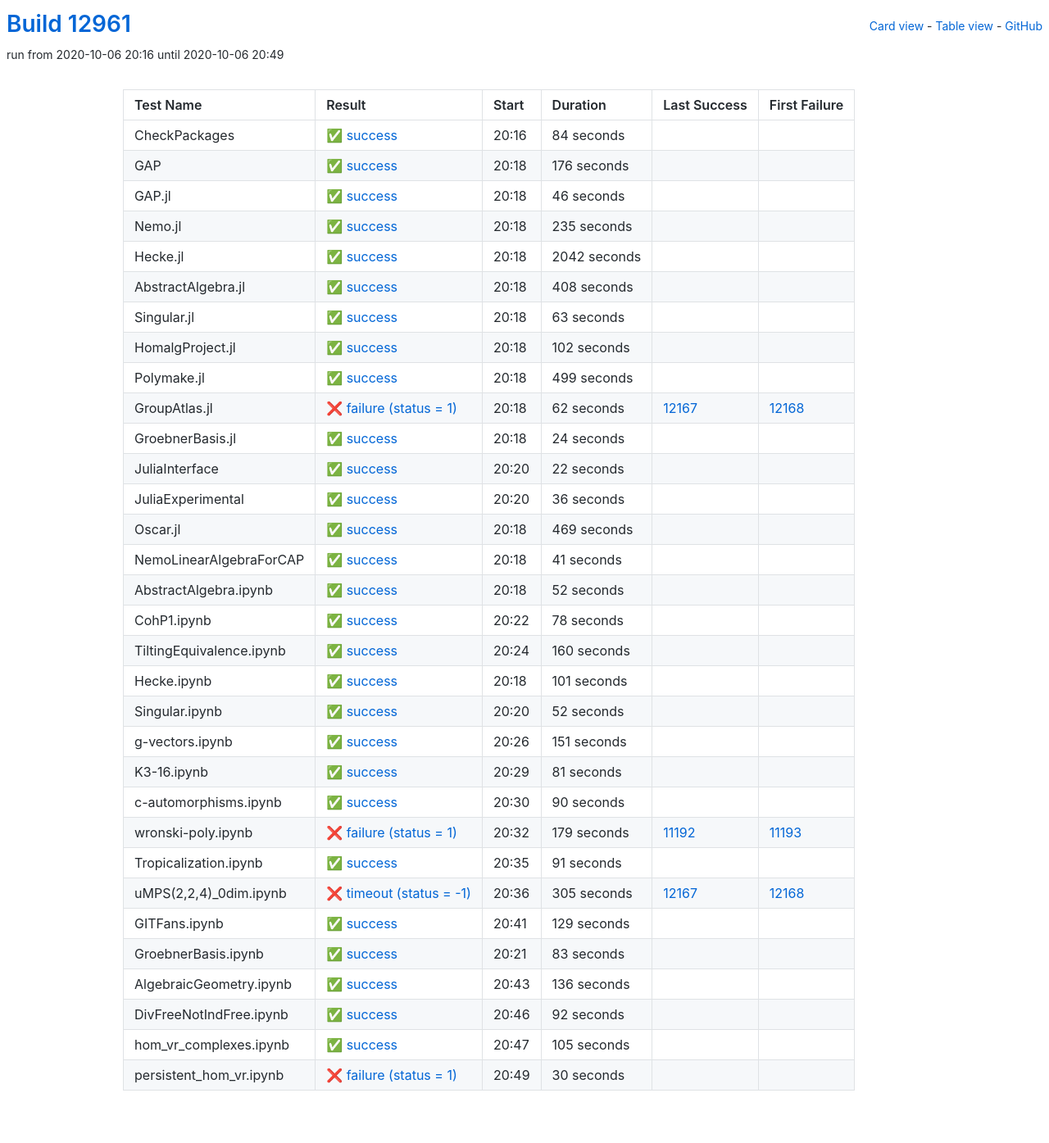
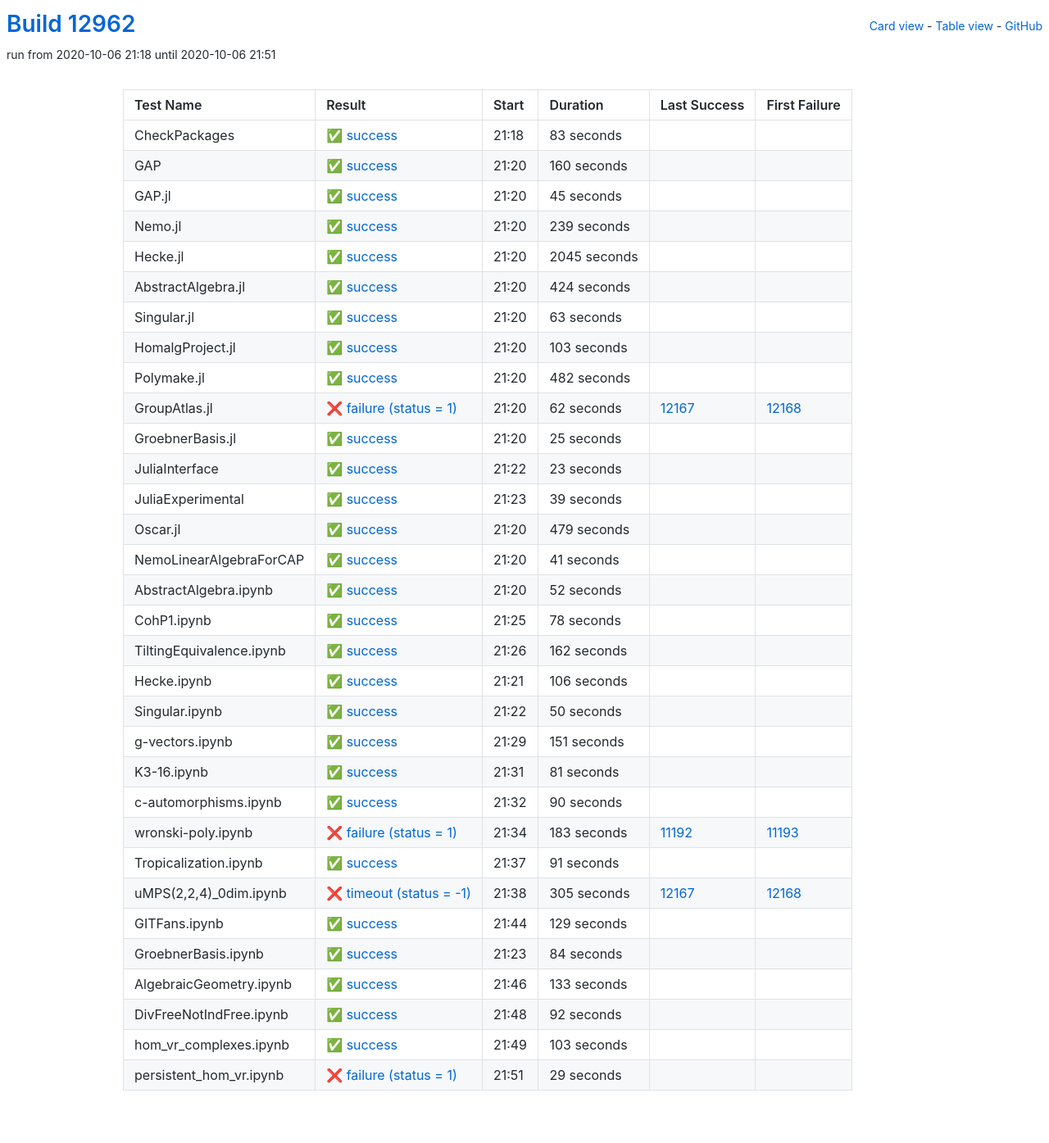
Before and after one commit to oscar-system/oscar-ci-status, a Jekyll site: the page built from table.html, in a window 1280 px wide. Shown: the whole page at 82% size. Built offline with Jekyll 4.4.1, drawn with Linux system fonts in a browser that asks for light colours.

Commit message:
Build #12962

```diff
--- a/_data/ci.yml
+++ b/_data/ci.yml
@@ -1,6 +1,6 @@
 ---
-build: 12961
-build_url: https://oscarci.mathematik.uni-kl.de/job/oscar/12961/
+build: 12962
+build_url: https://oscarci.mathematik.uni-kl.de/job/oscar/12962/
 job: oscar
 organization: oscar-system
 repo: oscar-ci-status
@@ -8,80 +8,80 @@
 tests:
 - name: CheckPackages
   id: checkpackages
-  log: https://oscarci.mathematik.uni-kl.de/job/oscar/12961/artifact/logs/build-12961/CheckPackages.log
-  start: 2020-10-06 20:16
+  log: https://oscarci.mathematik.uni-kl.de/job/oscar/12962/artifact/logs/build-12962/CheckPackages.log
+  start: 2020-10-06 21:18
   success: true
   exitcode: 0
   status: success
-  duration: 84
+  duration: 83
   last_success: false
   last_success_url:
   first_failure: false
   first_failure_url:
 - name: GAP
   id: gap
-  log: https://oscarci.mathematik.uni-kl.de/job/oscar/12961/artifact/logs/build-12961/GAP.log
-  start: 2020-10-06 20:18
+  log: https://oscarci.mathematik.uni-kl.de/job/oscar/12962/artifact/logs/build-12962/GAP.log
+  start: 2020-10-06 21:20
   success: true
   exitcode: 0
   status: success
-  duration: 176
+  duration: 160
   last_success: false
   last_success_url:
   first_failure: false
   first_failure_url:
 - name: GAP.jl
   id: gap-jl
-  log: https://oscarci.mathematik.uni-kl.de/job/oscar/12961/artifact/logs/build-12961/GAP.jl.log
-  start: 2020-10-06 20:18
+  log: https://oscarci.mathematik.uni-kl.de/job/oscar/12962/artifact/logs/build-12962/GAP.jl.log
+  start: 2020-10-06 21:20
   success: true
   exitcode: 0
   status: success
-  duration: 46
+  duration: 45
   last_success: false
   last_success_url:
   first_failure: false
   first_failure_url:
 - name: Nemo.jl
   id: nemo-jl
-  log: https://oscarci.mathematik.uni-kl.de/job/oscar/12961/artifact/logs/build-12961/Nemo.jl.log
-  start: 2020-10-06 20:18
+  log: https://oscarci.mathematik.uni-kl.de/job/oscar/12962/artifact/logs/build-12962/Nemo.jl.log
+  start: 2020-10-06 21:20
   success: true
   exitcode: 0
   status: success
-  duration: 235
+  duration: 239
   last_success: false
   last_success_url:
   first_failure: false
   first_failure_url:
 - name: Hecke.jl
   id: hecke-jl
-  log: https://oscarci.mathematik.uni-kl.de/job/oscar/12961/artifact/logs/build-12961/Hecke.jl.log
-  start: 2020-10-06 20:18
+  log: https://oscarci.mathematik.uni-kl.de/job/oscar/12962/artifact/logs/build-12962/Hecke.jl.log
+  start: 2020-10-06 21:20
   success: true
   exitcode: 0
   status: success
-  duration: 2042
+  duration: 2045
   last_success: false
   last_success_url:
   first_failure: false
   first_failure_url:
 - name: AbstractAlgebra.jl
   id: abstractalgebra-jl
-  log: https://oscarci.mathematik.uni-kl.de/job/oscar/12961/artifact/logs/build-12961/AbstractAlgebra.jl.log
-  start: 2020-10-06 20:18
+  log: https://oscarci.mathematik.uni-kl.de/job/oscar/12962/artifact/logs/build-12962/AbstractAlgebra.jl.log
+  start: 2020-10-06 21:20
   success: true
   exitcode: 0
   status: success
-  duration: 408
+  duration: 424
   last_success: false
   last_success_url:
   first_failure: false
   first_failure_url:
 - name: Singular.jl
   id: singular-jl
-  log: https://oscarci.mathematik.uni-kl.de/job/oscar/12961/artifact/logs/build-12961/Singular.jl.log
-  start: 2020-10-06 20:18
+  log: https://oscarci.mathematik.uni-kl.de/job/oscar/12962/artifact/logs/build-12962/Singular.jl.log
+  start: 2020-10-06 21:20
   success: true
   exitcode: 0
   status: success
@@ -92,32 +92,32 @@
   first_failure_url:
 - name: HomalgProject.jl
   id: homalgproject-jl
-  log: https://oscarci.mathematik.uni-kl.de/job/oscar/12961/artifact/logs/build-12961/HomalgProject.jl.log
-  start: 2020-10-06 20:18
+  log: https://oscarci.mathematik.uni-kl.de/job/oscar/12962/artifact/logs/build-12962/HomalgProject.jl.log
+  start: 2020-10-06 21:20
   success: true
   exitcode: 0
   status: success
-  duration: 102
+  duration: 103
   last_success: false
   last_success_url:
   first_failure: false
   first_failure_url:
 - name: Polymake.jl
   id: polymake-jl
-  log: https://oscarci.mathematik.uni-kl.de/job/oscar/12961/artifact/logs/build-12961/Polymake.jl.log
-  start: 2020-10-06 20:18
+  log: https://oscarci.mathematik.uni-kl.de/job/oscar/12962/artifact/logs/build-12962/Polymake.jl.log
+  start: 2020-10-06 21:20
   success: true
   exitcode: 0
   status: success
-  duration: 499
+  duration: 482
   last_success: false
   last_success_url:
   first_failure: false
   first_failure_url:
 - name: GroupAtlas.jl
   id: groupatlas-jl
-  log: https://oscarci.mathematik.uni-kl.de/job/oscar/12961/artifact/logs/build-12961/GroupAtlas.jl.log
-  start: 2020-10-06 20:18
+  log: https://oscarci.mathematik.uni-kl.de/job/oscar/12962/artifact/logs/build-12962/GroupAtlas.jl.log
+  start: 2020-10-06 21:20
   success: false
   exitcode: 1
   status: failure
@@ -128,56 +128,56 @@
   first_failure_url: https://oscarci.mathematik.uni-kl.de/job/oscar/12168/
 - name: GroebnerBasis.jl
   id: groebnerbasis-jl
-  log: https://oscarci.mathematik.uni-kl.de/job/oscar/12961/artifact/logs/build-12961/GroebnerBasis.jl.log
-  start: 2020-10-06 20:18
+  log: https://oscarci.mathematik.uni-kl.de/job/oscar/12962/artifact/logs/build-12962/GroebnerBasis.jl.log
+  start: 2020-10-06 21:20
   success: true
   exitcode: 0
   status: success
-  duration: 24
+  duration: 25
   last_success: false
   last_success_url:
   first_failure: false
   first_failure_url:
 - name: JuliaInterface
   id: juliainterface
-  log: https://oscarci.mathematik.uni-kl.de/job/oscar/12961/artifact/logs/build-12961/JuliaInterface.log
-  start: 2020-10-06 20:20
+  log: https://oscarci.mathematik.uni-kl.de/job/oscar/12962/artifact/logs/build-12962/JuliaInterface.log
+  start: 2020-10-06 21:22
   success: true
   exitcode: 0
   status: success
-  duration: 22
+  duration: 23
   last_success: false
   last_success_url:
   first_failure: false
   first_failure_url:
 - name: JuliaExperimental
   id: juliaexperimental
-  log: https://oscarci.mathematik.uni-kl.de/job/oscar/12961/artifact/logs/build-12961/JuliaExperimental.log
-  start: 2020-10-06 20:20
+  log: https://oscarci.mathematik.uni-kl.de/job/oscar/12962/artifact/logs/build-12962/JuliaExperimental.log
+  start: 2020-10-06 21:23
   success: true
   exitcode: 0
   status: success
-  duration: 36
+  duration: 39
   last_success: false
   last_success_url:
   first_failure: false
   first_failure_url:
 - name: Oscar.jl
   id: oscar-jl
-  log: https://oscarci.mathematik.uni-kl.de/job/oscar/12961/artifact/logs/build-12961/Oscar.jl.log
-  start: 2020-10-06 20:18
+  log: https://oscarci.mathematik.uni-kl.de/job/oscar/12962/artifact/logs/build-12962/Oscar.jl.log
+  start: 2020-10-06 21:20
   success: true
   exitcode: 0
   status: success
-  duration: 469
+  duration: 479
   last_success: false
   last_success_url:
   first_failure: false
   first_failure_url:
 - name: NemoLinearAlgebraForCAP
   id: nemolinearalgebraforcap
-  log: https://oscarci.mathematik.uni-kl.de/job/oscar/12961/artifact/logs/build-12961/NemoLinearAlgebraForCAP.log
-  start: 2020-10-06 20:18
+  log: https://oscarci.mathematik.uni-kl.de/job/oscar/12962/artifact/logs/build-12962/NemoLinearAlgebraForCAP.log
+  start: 2020-10-06 21:20
   success: true
   exitcode: 0
   status: success
@@ -188,8 +188,8 @@
   first_failure_url:
 - name: AbstractAlgebra.ipynb
   id: abstractalgebra-ipynb
-  log: https://oscarci.mathematik.uni-kl.de/job/oscar/12961/artifact/logs/build-12961/AbstractAlgebra.ipynb.log
-  start: 2020-10-06 20:18
+  log: https://oscarci.mathematik.uni-kl.de/job/oscar/12962/artifact/logs/build-12962/AbstractAlgebra.ipynb.log
+  start: 2020-10-06 21:20
   success: true
   exitcode: 0
   status: success
@@ -200,8 +200,8 @@
   first_failure_url:
 - name: CohP1.ipynb
   id: cohp1-ipynb
-  log: https://oscarci.mathematik.uni-kl.de/job/oscar/12961/artifact/logs/build-12961/CohP1.ipynb.log
-  start: 2020-10-06 20:22
+  log: https://oscarci.mathematik.uni-kl.de/job/oscar/12962/artifact/logs/build-12962/CohP1.ipynb.log
+  start: 2020-10-06 21:25
   success: true
   exitcode: 0
   status: success
@@ -212,44 +212,44 @@
   first_failure_url:
 - name: TiltingEquivalence.ipynb
   id: tiltingequivalence-ipynb
-  log: https://oscarci.mathematik.uni-kl.de/job/oscar/12961/artifact/logs/build-12961/TiltingEquivalence.ipynb.log
-  start: 2020-10-06 20:24
+  log: https://oscarci.mathematik.uni-kl.de/job/oscar/12962/artifact/logs/build-12962/TiltingEquivalence.ipynb.log
+  start: 2020-10-06 21:26
   success: true
   exitcode: 0
   status: success
-  duration: 160
+  duration: 162
   last_success: false
   last_success_url:
   first_failure: false
   first_failure_url:
 - name: Hecke.ipynb
   id: hecke-ipynb
-  log: https://oscarci.mathematik.uni-kl.de/job/oscar/12961/artifact/logs/build-12961/Hecke.ipynb.log
-  start: 2020-10-06 20:18
+  log: https://oscarci.mathematik.uni-kl.de/job/oscar/12962/artifact/logs/build-12962/Hecke.ipynb.log
+  start: 2020-10-06 21:21
   success: true
   exitcode: 0
   status: success
-  duration: 101
+  duration: 106
   last_success: false
   last_success_url:
   first_failure: false
   first_failure_url:
 - name: Singular.ipynb
   id: singular-ipynb
-  log: https://oscarci.mathematik.uni-kl.de/job/oscar/12961/artifact/logs/build-12961/Singular.ipynb.log
-  start: 2020-10-06 20:20
+  log: https://oscarci.mathematik.uni-kl.de/job/oscar/12962/artifact/logs/build-12962/Singular.ipynb.log
+  start: 2020-10-06 21:22
   success: true
   exitcode: 0
   status: success
-  duration: 52
+  duration: 50
   last_success: false
   last_success_url:
   first_failure: false
   first_failure_url:
 - name: g-vectors.ipynb
   id: g-vectors-ipynb
-  log: https://oscarci.mathematik.uni-kl.de/job/oscar/12961/artifact/logs/build-12961/g-vectors.ipynb.log
-  start: 2020-10-06 20:26
+  log: https://oscarci.mathematik.uni-kl.de/job/oscar/12962/artifact/logs/build-12962/g-vectors.ipynb.log
+  start: 2020-10-06 21:29
   success: true
   exitcode: 0
   status: success
@@ -260,8 +260,8 @@
   first_failure_url:
 - name: K3-16.ipynb
   id: k3-16-ipynb
-  log: https://oscarci.mathematik.uni-kl.de/job/oscar/12961/artifact/logs/build-12961/K3-16.ipynb.log
-  start: 2020-10-06 20:29
+  log: https://oscarci.mathematik.uni-kl.de/job/oscar/12962/artifact/logs/build-12962/K3-16.ipynb.log
+  start: 2020-10-06 21:31
   success: true
   exitcode: 0
   status: success
@@ -272,8 +272,8 @@
   first_failure_url:
 - name: c-automorphisms.ipynb
   id: c-automorphisms-ipynb
-  log: https://oscarci.mathematik.uni-kl.de/job/oscar/12961/artifact/logs/build-12961/c-automorphisms.ipynb.log
-  start: 2020-10-06 20:30
+  log: https://oscarci.mathematik.uni-kl.de/job/oscar/12962/artifact/logs/build-12962/c-automorphisms.ipynb.log
+  start: 2020-10-06 21:32
   success: true
   exitcode: 0
   status: success
@@ -284,20 +284,20 @@
   first_failure_url:
 - name: wronski-poly.ipynb
   id: wronski-poly-ipynb
-  log: https://oscarci.mathematik.uni-kl.de/job/oscar/12961/artifact/logs/build-12961/wronski-poly.ipynb.log
-  start: 2020-10-06 20:32
+  log: https://oscarci.mathematik.uni-kl.de/job/oscar/12962/artifact/logs/build-12962/wronski-poly.ipynb.log
+  start: 2020-10-06 21:34
   success: false
   exitcode: 1
   status: failure
-  duration: 179
+  duration: 183
   last_success: 11192
   last_success_url: https://oscarci.mathematik.uni-kl.de/job/oscar/11192/
   first_failure: 11193
   first_failure_url: https://oscarci.mathematik.uni-kl.de/job/oscar/11193/
 - name: Tropicalization.ipynb
   id: tropicalization-ipynb
-  log: https://oscarci.mathematik.uni-kl.de/job/oscar/12961/artifact/logs/build-12961/Tropicalization.ipynb.log
-  start: 2020-10-06 20:35
+  log: https://oscarci.mathematik.uni-kl.de/job/oscar/12962/artifact/logs/build-12962/Tropicalization.ipynb.log
+  start: 2020-10-06 21:37
   success: true
   exitcode: 0
   status: success
@@ -308,8 +308,8 @@
   first_failure_url:
 - name: uMPS(2,2,4)_0dim.ipynb
   id: umps-2-2-4-0dim-ipynb
-  log: https://oscarci.mathematik.uni-kl.de/job/oscar/12961/artifact/logs/build-12961/uMPS-2-2-4-_0dim.ipynb.log
-  start: 2020-10-06 20:36
+  log: https://oscarci.mathematik.uni-kl.de/job/oscar/12962/artifact/logs/build-12962/uMPS-2-2-4-_0dim.ipynb.log
+  start: 2020-10-06 21:38
   success: false
   exitcode: -1
   status: timeout
@@ -320,8 +320,8 @@
   first_failure_url: https://oscarci.mathematik.uni-kl.de/job/oscar/12168/
 - name: GITFans.ipynb
   id: gitfans-ipynb
-  log: https://oscarci.mathematik.uni-kl.de/job/oscar/12961/artifact/logs/build-12961/GITFans.ipynb.log
-  start: 2020-10-06 20:41
+  log: https://oscarci.mathematik.uni-kl.de/job/oscar/12962/artifact/logs/build-12962/GITFans.ipynb.log
+  start: 2020-10-06 21:44
   success: true
   exitcode: 0
   status: success
@@ -332,32 +332,32 @@
   first_failure_url:
 - name: GroebnerBasis.ipynb
   id: groebnerbasis-ipynb
-  log: https://oscarci.mathematik.uni-kl.de/job/oscar/12961/artifact/logs/build-12961/GroebnerBasis.ipynb.log
-  start: 2020-10-06 20:21
+  log: https://oscarci.mathematik.uni-kl.de/job/oscar/12962/artifact/logs/build-12962/GroebnerBasis.ipynb.log
+  start: 2020-10-06 21:23
   success: true
   exitcode: 0
   status: success
-  duration: 83
+  duration: 84
   last_success: false
   last_success_url:
   first_failure: false
   first_failure_url:
 - name: AlgebraicGeometry.ipynb
   id: algebraicgeometry-ipynb
-  log: https://oscarci.mathematik.uni-kl.de/job/oscar/12961/artifact/logs/build-12961/AlgebraicGeometry.ipynb.log
-  start: 2020-10-06 20:43
+  log: https://oscarci.mathematik.uni-kl.de/job/oscar/12962/artifact/logs/build-12962/AlgebraicGeometry.ipynb.log
+  start: 2020-10-06 21:46
   success: true
   exitcode: 0
   status: success
-  duration: 136
+  duration: 133
   last_success: false
   last_success_url:
   first_failure: false
   first_failure_url:
 - name: DivFreeNotIndFree.ipynb
   id: divfreenotindfree-ipynb
-  log: https://oscarci.mathematik.uni-kl.de/job/oscar/12961/artifact/logs/build-12961/DivFreeNotIndFree.ipynb.log
-  start: 2020-10-06 20:46
+  log: https://oscarci.mathematik.uni-kl.de/job/oscar/12962/artifact/logs/build-12962/DivFreeNotIndFree.ipynb.log
+  start: 2020-10-06 21:48
   success: true
   exitcode: 0
   status: success
@@ -368,24 +368,24 @@
   first_failure_url:
 - name: hom_vr_complexes.ipynb
   id: hom-vr-complexes-ipynb
-  log: https://oscarci.mathematik.uni-kl.de/job/oscar/12961/artifact/logs/build-12961/hom_vr_complexes.ipynb.log
-  start: 2020-10-06 20:47
+  log: https://oscarci.mathematik.uni-kl.de/job/oscar/12962/artifact/logs/build-12962/hom_vr_complexes.ipynb.log
+  start: 2020-10-06 21:49
   success: true
   exitcode: 0
   status: success
-  duration: 105
+  duration: 103
   last_success: false
   last_success_url:
   first_failure: false
   first_failure_url:
 - name: persistent_hom_vr.ipynb
   id: persistent-hom-vr-ipynb
-  log: https://oscarci.mathematik.uni-kl.de/job/oscar/12961/artifact/logs/build-12961/persistent_hom_vr.ipynb.log
-  start: 2020-10-06 20:49
+  log: https://oscarci.mathematik.uni-kl.de/job/oscar/12962/artifact/logs/build-12962/persistent_hom_vr.ipynb.log
+  start: 2020-10-06 21:51
   success: false
   exitcode: 1
   status: failure
-  duration: 30
+  duration: 29
   last_success: false
   last_success_url:
   first_failure: false
```
Also changed, not shown: README.md.
